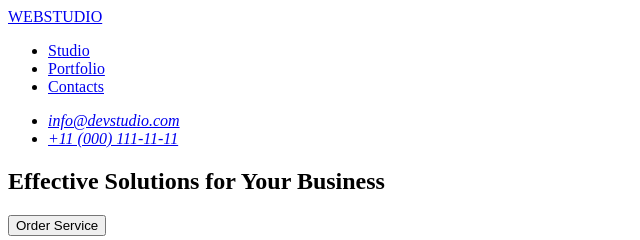
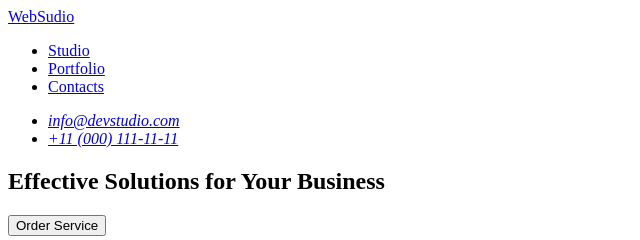
Before and after one commit to lizaklimova/goit-markup-hw-01, a plain HTML site: page index.html in a window 1280 px wide. Shown: the top 240 px of the page, 0-640 px from the left. Drawn offline with Linux system fonts and the light colour scheme.

Commit message:
final version html

```diff
--- a/index.html
+++ b/index.html
@@ -10,7 +10,7 @@
     <!-- HEADER -->
     <header>
       <nav>
-        <a href="./index.html">WEBSTUDIO</a>
+        <a href="./index.html">WebSudio</a>
         <ul>
           <li><a href="#Studio">Studio</a></li>
           <li><a href="#Portfolio">Portfolio</a></li>
@@ -145,7 +145,7 @@
     </main>
     <!-- FOOTER -->
     <footer>
-      <a href="./index.html">WEBSTUDIO</a>
+      <a href="./index.html">WebSudio</a>
       <p>
         Increase the flow of customers and sales for your business with digital
         marketing & growth solutions.
```
